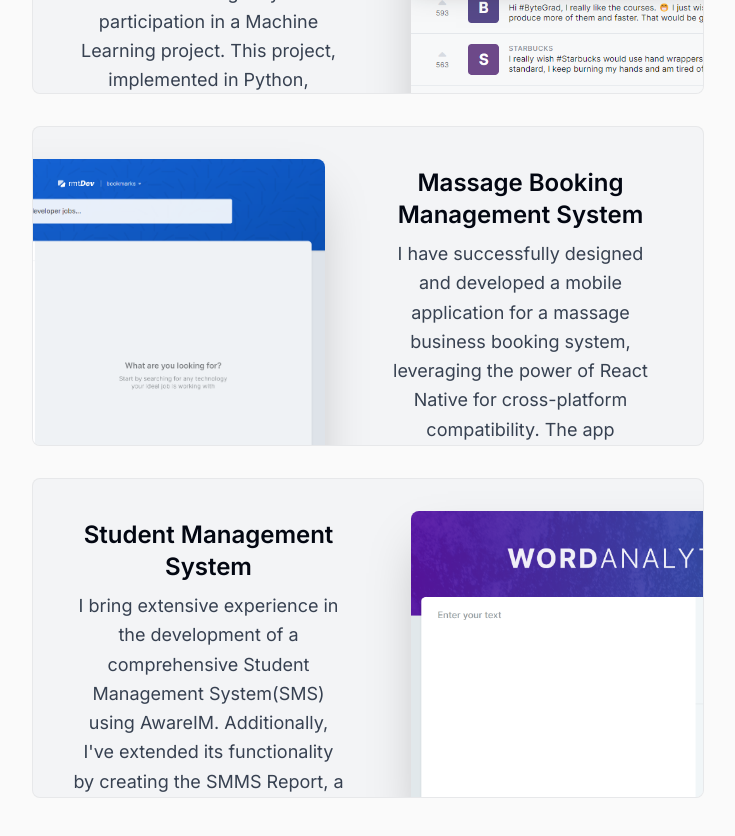
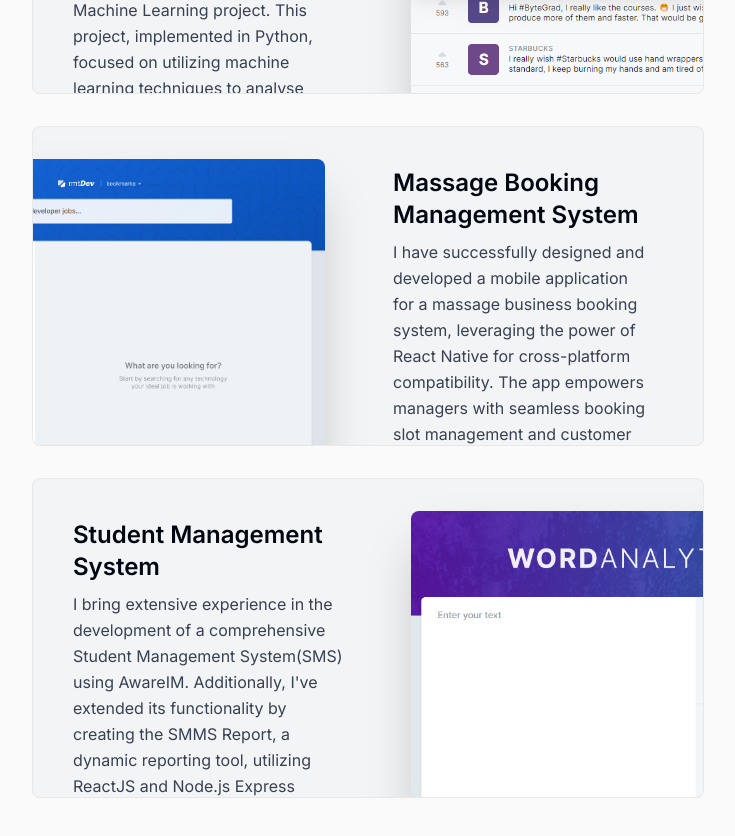
Before and after one commit to aoddy10/portfolio, a Next.js app: page / in a window 1280 px wide. Shown: the part 1580-2416 px from the top of the page, without its empty margins (272-1007 px from the left). Built offline with nearby package versions, Linux system fonts and the light colour scheme.

Commit message:
complete scroll style for projects section.

```diff
--- a/src/components/about.tsx
+++ b/src/components/about.tsx
@@ -7,15 +7,16 @@
 function About() {
   return (
     <motion.section
+      id="about"
       initial={{ opacity: 0, y: 100 }}
       animate={{
         opacity: 1,
         y: 0,
         transition: {
-          delay: 0.175,
+          delay: 0.2,
         },
       }}
-      className="mb-28 max-w-[45rem] text-center sm:mb-40 text-lg leading-8"
+      className="mb-28 max-w-[45rem] text-center sm:mb-40 text-lg leading-8 scroll-mt-28"
     >
       <SectionHeader>About</SectionHeader>
 
--- a/src/components/hero.tsx
+++ b/src/components/hero.tsx
@@ -11,7 +11,10 @@
 
 export default function Hero() {
   return (
-    <section className=" mb-28 max-w-[50rem] text-center sm:mb-0">
+    <section
+      id="home"
+      className=" mb-28 max-w-[50rem] text-center sm:mb-0 scroll-mt-96"
+    >
       <div className="flex justify-center items-center">
         <div className="relative">
           <motion.div
--- /dev/null
+++ b/src/components/project.tsx
@@ -0,0 +1,65 @@
+"use client";
+
+import { projectsData } from "@/lib/data";
+import Image from "next/image";
+import React, { useRef } from "react";
+import { motion, useScroll, useTransform } from "framer-motion";
+
+type ProjectProps = (typeof projectsData)[number];
+
+const Project = ({ title, description, tags, imageUrl }: ProjectProps) => {
+  const ref = useRef<HTMLDivElement>(null);
+  const { scrollYProgress } = useScroll({
+    target: ref,
+    offset: ["0 1", "1.33 1"],
+  });
+  const scaleProgress = useTransform(scrollYProgress, [0, 1], [0.8, 1]);
+  const opacityProgress = useTransform(scrollYProgress, [0, 1], [0.6, 1]);
+
+  return (
+    <motion.div
+      ref={ref}
+      style={{
+        scale: scaleProgress,
+        opacity: opacityProgress,
+      }}
+      className="group mb-3 sm:mb-8 last:mb-0 "
+    >
+      <section className=" bg-gray-100 max-w-[42rem] border border-black/5 overflow-hidden sm:pr-8 relative sm:h-[20rem]   hover:bg-gray-200 transition rounded-lg group-even:pl-8">
+        <div className="pt-4 pb-7 px-5 sm:pl-10 sm:pr-2 sm:pt-10 sm:max-w-[50%] flex flex-col h-full group-even:ml-[18rem]">
+          <h3 className="text-2xl font-semibold">{title}</h3>
+          <p className="mt-2 leading-relaxed text-gray-700">{description}</p>
+          <ul className="flex flex-wrap mt-4 gap-2 sm:mt-auto">
+            {tags.map((tag, index) => (
+              <li
+                key={index}
+                className=" bg-black/[0.7] px-3 py-1 text-[0.7rem] uppercase text-white rounded-full tracking-wider"
+              >
+                {tag}
+              </li>
+            ))}
+          </ul>
+        </div>
+
+        <Image
+          src={imageUrl}
+          alt={title}
+          className="absolute top-8 -right-40 w-[28.25rem] rounded-lg shadow-2xl transition
+        group-hover:scale-105
+        group-hover:-translate-x-3
+        group-hover:translate-y-3
+        group-hover:-rotate-2
+
+        group-even:group-hover:translate-x-3
+        group-even:group-hover:translate-y-3
+        group-even:group-hover:rotate-2
+
+        group-even:right-[initial]
+        group-even:-left-40"
+        />
+      </section>
+    </motion.div>
+  );
+};
+
+export default Project;
--- a/src/components/projects.tsx
+++ b/src/components/projects.tsx
@@ -1,24 +1,12 @@
-"use client";
-
 import React from "react";
 import { motion } from "framer-motion";
 import SectionHeader from "./section-header";
 import { projectsData } from "@/lib/data";
-import Image from "next/image";
+import Project from "./project";
 
 function Projects() {
   return (
-    <motion.section
-      initial={{ opacity: 0, y: 100 }}
-      animate={{
-        opacity: 1,
-        y: 0,
-        transition: {
-          delay: 0.2,
-        },
-      }}
-      className="mb-28 max-w-[45rem] text-center sm:mb-40 text-lg leading-8"
-    >
+    <section id="projects" className="scroll-mt-28">
       <SectionHeader>My Project</SectionHeader>
 
       <div>
@@ -28,48 +16,8 @@
           </React.Fragment>
         ))}
       </div>
-    </motion.section>
+    </section>
   );
 }
 
-type ProjectProps = (typeof projectsData)[number];
-
-const Project = ({ title, description, tags, imageUrl }: ProjectProps) => {
-  return (
-    <section className="group bg-gray-100 max-w-[42rem] border border-black/5 overflow-hidden sm:pr-8 relative sm:h-[20rem] mb-3 sm:mb-8 last:mb-0 even:pl-8 hover:bg-gray-200 transition rounded-lg">
-      <div className="pt-4 pb-7 px-5 sm:pl-10 sm:pr-2 sm:pt-10 sm:max-w-[50%] flex flex-col h-full group-even:ml-[18rem]">
-        <h3 className="text-2xl font-semibold">{title}</h3>
-        <p className="mt-2 leading-relaxed text-gray-700">{description}</p>
-        <ul className="flex flex-wrap mt-4 gap-2 sm:mt-auto">
-          {tags.map((tag, index) => (
-            <li
-              key={index}
-              className=" bg-black/[0.7] px-3 py-1 text-[0.7rem] uppercase text-white rounded-full tracking-wider"
-            >
-              {tag}
-            </li>
-          ))}
-        </ul>
-      </div>
-
-      <Image
-        src={imageUrl}
-        alt={title}
-        className="absolute top-8 -right-40 w-[28.25rem] rounded-lg shadow-2xl transition
-        group-hover:scale-105
-        group-hover:-translate-x-3
-        group-hover:translate-y-3
-        group-hover:-rotate-2
-
-        group-even:group-hover:translate-x-3
-        group-even:group-hover:translate-y-3
-        group-even:group-hover:rotate-2
-
-        group-even:right-[initial]
-        group-even:-left-40"
-      />
-    </section>
-  );
-};
-
 export default Projects;
```
